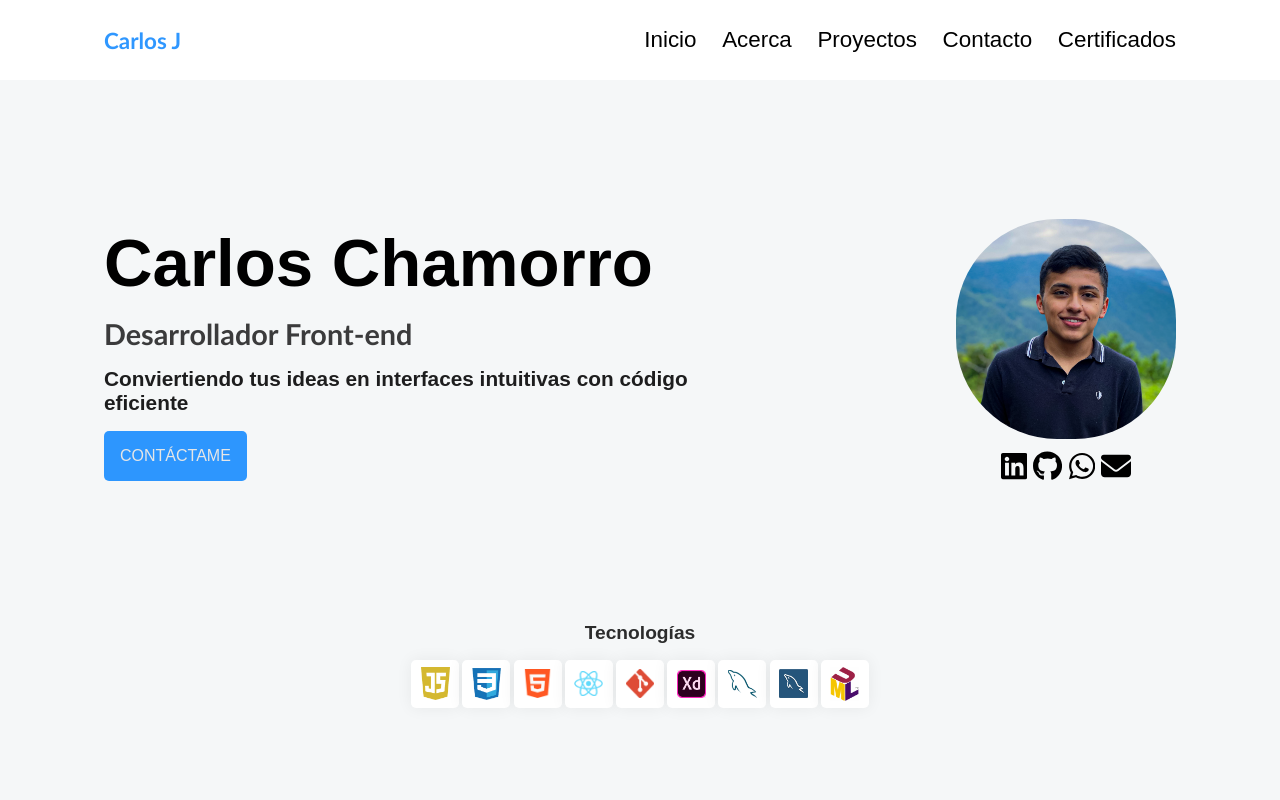
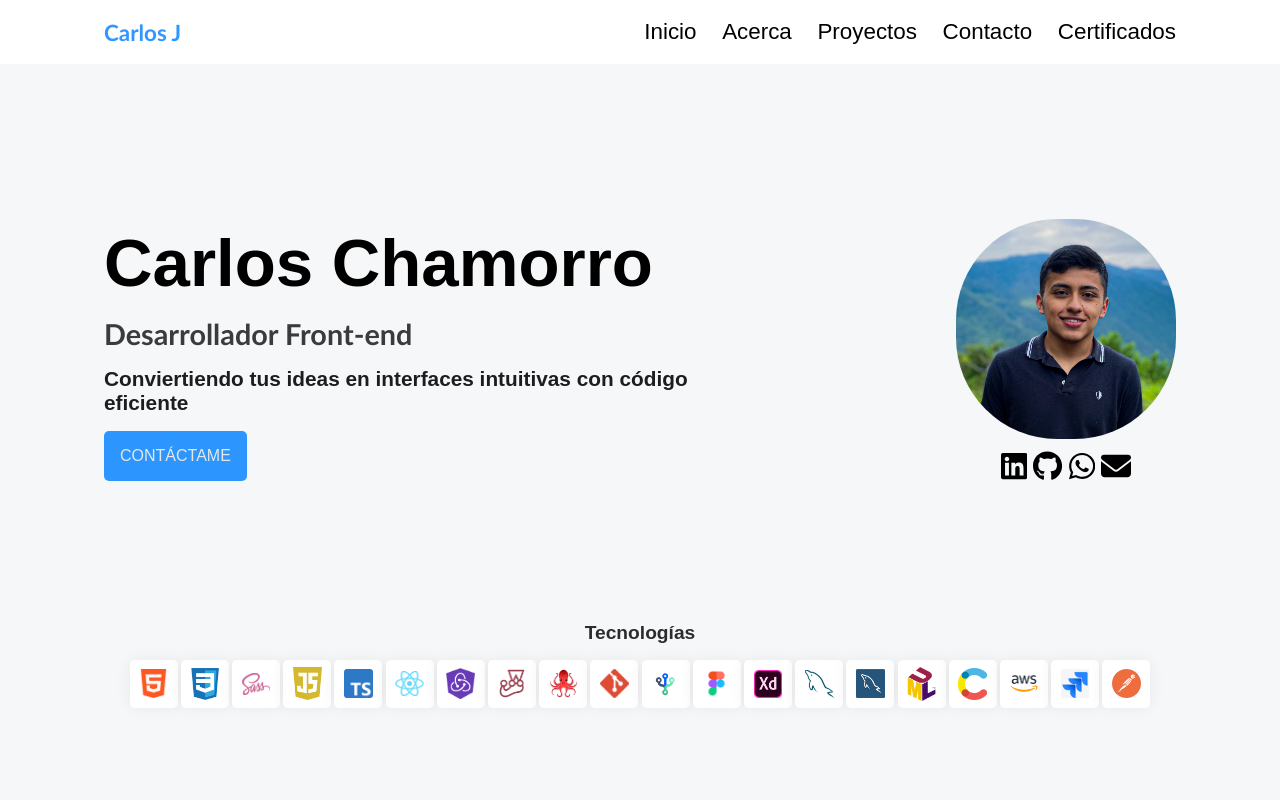
Before and after one commit to CarlosJairo/portafolio, a plain HTML site: page index.html in a window 1280 px wide. Shown: the top 800 px of the page. Drawn offline with Linux system fonts and the light colour scheme.

Commit message:
feat: add tecnologies with their images

```diff
--- a/css/styles.css
+++ b/css/styles.css
@@ -84,7 +84,7 @@ section {
   top: 0;
   left: 0;
   width: 100%;
-  height: 10vh;
+  height: 4rem;
   background-color: var(--second-color);
   box-shadow: 0 0 20px var(--box-shadow);
   z-index: 999;
@@ -95,7 +95,7 @@ section {
   display: flex;
   justify-content: space-between;
   align-items: center;
-  height: 10vh;
+  height: 100%;
 }
 
 .logo {
--- a/index.html
+++ b/index.html
@@ -196,24 +196,59 @@
           <h4>Tecnologías</h4>
           <div class="tecnologias-ctn">
             <div class="tecnologia">
-              <p class="nombre-tecnologia">JavaScript</p>
-              <img src="./assets/img/jslogo.png" alt="Logo JavaScript" />
+              <p class="nombre-tecnologia">HTML</p>
+              <img src="./assets/img/html.png" alt="Logo HTML" />
             </div>
             <div class="tecnologia">
               <p class="nombre-tecnologia">CSS</p>
               <img src="./assets/img/csslogo.png" alt="Logo CSS" />
             </div>
             <div class="tecnologia">
-              <p class="nombre-tecnologia">HTML</p>
-              <img src="./assets/img/html.png" alt="Logo HTML" />
+              <p class="nombre-tecnologia">SCSS</p>
+              <img src="./assets/img/scss.png" alt="Logo SCSS" />
+            </div>
+            <div class="tecnologia">
+              <p class="nombre-tecnologia">JavaScript</p>
+              <img src="./assets/img/jslogo.png" alt="Logo JavaScript" />
+            </div>
+            <div class="tecnologia">
+              <p class="nombre-tecnologia">TypeScript</p>
+              <img src="./assets/img/TS.png" alt="Logo TypeScript" />
             </div>
             <div class="tecnologia">
               <p class="nombre-tecnologia">React</p>
               <img src="./assets/img/ReactLogo.png" alt="Logo React" />
             </div>
             <div class="tecnologia">
+              <p class="nombre-tecnologia">Redux Toolkit</p>
+              <img
+                src="./assets/img/Redux_Toolkit_Query.webp"
+                alt="Logo Redux Toolkit"
+              />
+            </div>
+            <div class="tecnologia">
+              <p class="nombre-tecnologia">Jest</p>
+              <img src="./assets/img/Jest.png" alt="Logo Jest" />
+            </div>
+            <div class="tecnologia">
+              <p class="nombre-tecnologia">React Testing Library</p>
+              <img
+                src="./assets/img/react-testing-library.png"
+                alt="Logo React Testing Library"
+              />
+            </div>
+
+            <div class="tecnologia">
               <p class="nombre-tecnologia">Git</p>
               <img src="./assets/img/gitLogo.png" alt="Logo Git" />
+            </div>
+            <div class="tecnologia">
+              <p class="nombre-tecnologia">Git Flow</p>
+              <img src="./assets/img/gitFlow.png" alt="Logo Git Flow" />
+            </div>
+            <div class="tecnologia">
+              <p class="nombre-tecnologia">Figma</p>
+              <img src="./assets/img/Figma.webp" alt="Logo Figma" />
             </div>
             <div class="tecnologia">
               <p class="nombre-tecnologia">Adobe XD</p>
@@ -233,6 +268,22 @@
             <div class="tecnologia">
               <p class="nombre-tecnologia">UML</p>
               <img src="./assets/img/UML_Logopng.png" alt="Logo UML" />
+            </div>
+            <div class="tecnologia">
+              <p class="nombre-tecnologia">Contentful</p>
+              <img src="./assets/img/contentful.png" alt="Logo Contentful" />
+            </div>
+            <div class="tecnologia">
+              <p class="nombre-tecnologia">AWS</p>
+              <img src="./assets/img/AWS.png" alt="Logo AWS" />
+            </div>
+            <div class="tecnologia">
+              <p class="nombre-tecnologia">Jira</p>
+              <img src="./assets/img/Jira.png" alt="Logo Jira" />
+            </div>
+            <div class="tecnologia">
+              <p class="nombre-tecnologia">Postman</p>
+              <img src="./assets/img/Postman.png" alt="Logo Postman" />
             </div>
           </div>
         </article>
```
Also changed, not shown: assets/img/AWS.png (added), assets/img/Figma.webp (added), assets/img/Jest.png (added), assets/img/Jira.png (added), assets/img/Postman.png (added), assets/img/Redux_Toolkit_Query.webp (added), assets/img/TS.png (added), assets/img/contentful.png (added), assets/img/gitFlow.png (added), assets/img/nodejs.png (added), assets/img/react-testing-library.png (added), assets/img/scss.png (added).
